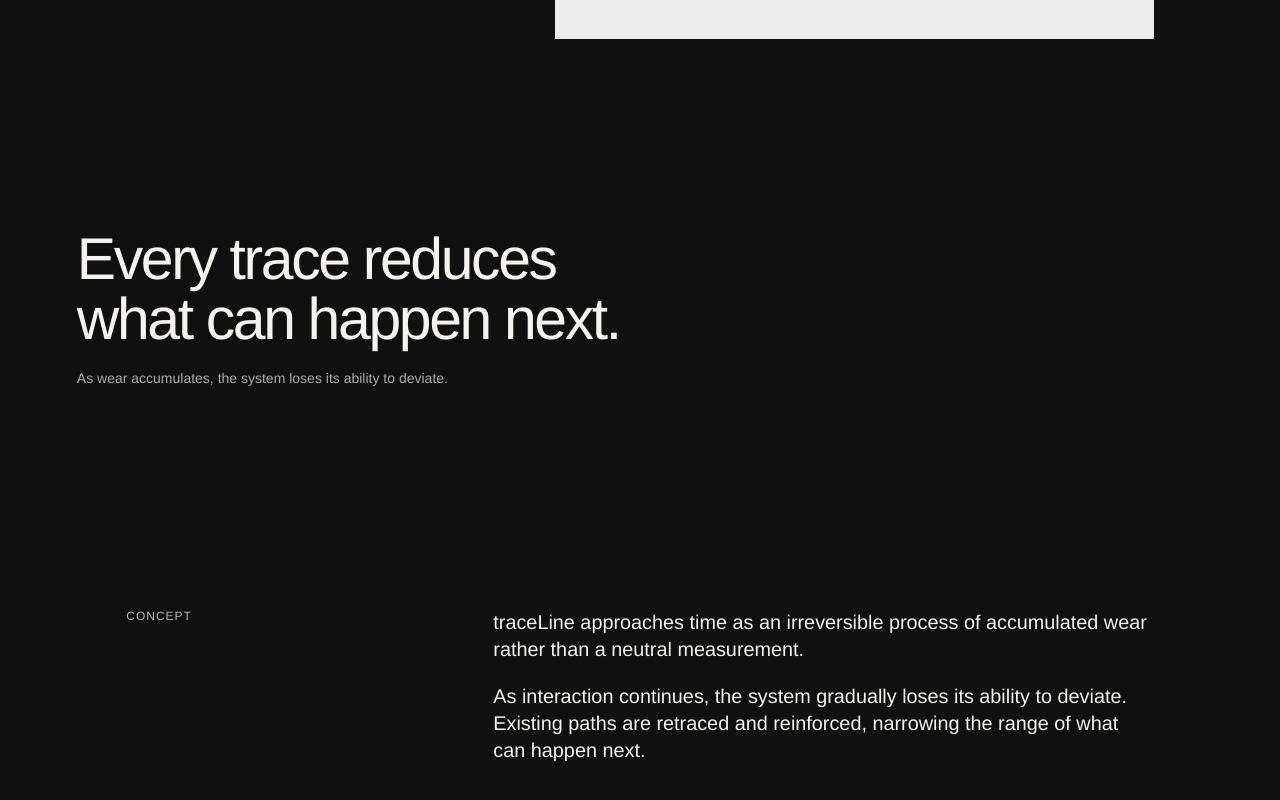
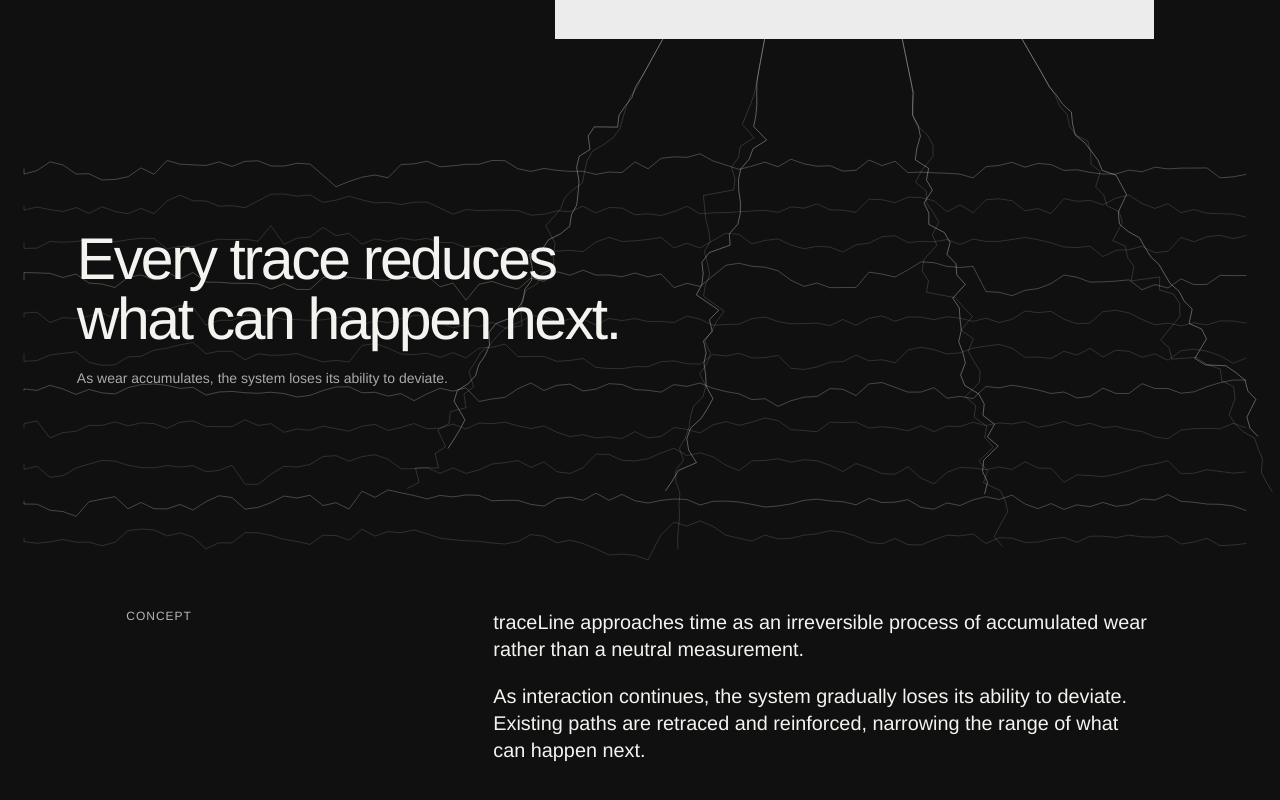
Before and after one commit to skychen444/tianw.art, a plain HTML site: page traceline.html in a window 1280 px wide. Shown: the part 682-1482 px from the top of the page. Drawn offline with Linux system fonts and the light colour scheme.

Commit message:
Layer static and interactive trace canvases

```diff
--- a/css/traceline.css
+++ b/css/traceline.css
@@ -80,7 +80,8 @@
   overflow: visible;
 }
 
-.trace-ambient-canvas {
+.trace-static-canvas,
+.trace-interactive-canvas {
   position: absolute;
   inset: 0;
   width: 100%;
@@ -89,9 +90,17 @@
   pointer-events: none;
 }
 
+.trace-static-canvas {
+  z-index: 1;
+}
+
+.trace-interactive-canvas {
+  z-index: 2;
+}
+
 .trace-flow-readout {
   position: absolute;
-  z-index: 2;
+  z-index: 3;
   right: max(6%, calc((100vw - 1680px) / 2));
   top: calc(var(--trace-overlap) + 42px);
   display: flex;
@@ -106,7 +115,7 @@
 
 .trace-statement-block {
   position: absolute;
-  z-index: 2;
+  z-index: 3;
   left: max(6%, calc((100vw - 1680px) / 2));
   top: calc(var(--trace-overlap) + var(--trace-gap));
   width: min(66%, 1120px);
@@ -415,7 +424,8 @@
 }
 
 @media (prefers-reduced-motion: reduce) {
-  .trace-ambient-canvas {
+  .trace-static-canvas,
+  .trace-interactive-canvas {
     display: none;
   }
 
```
